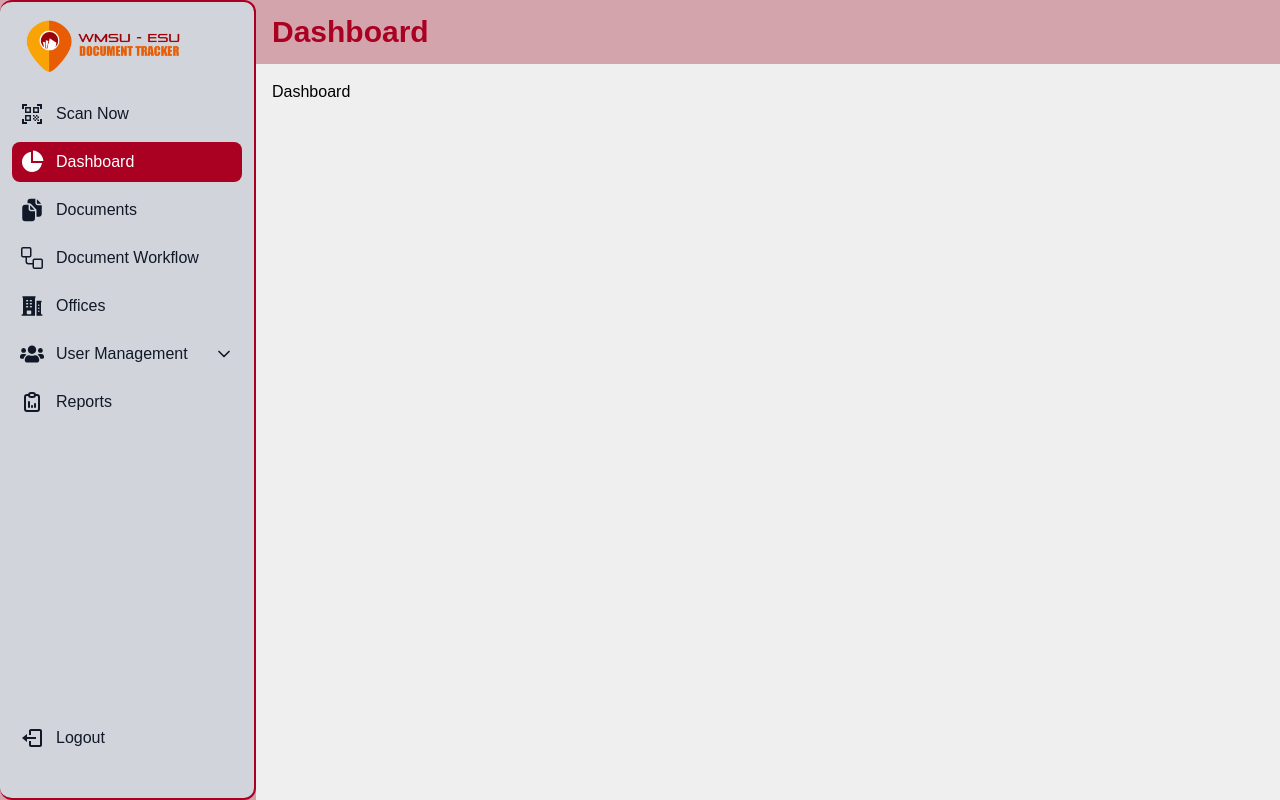
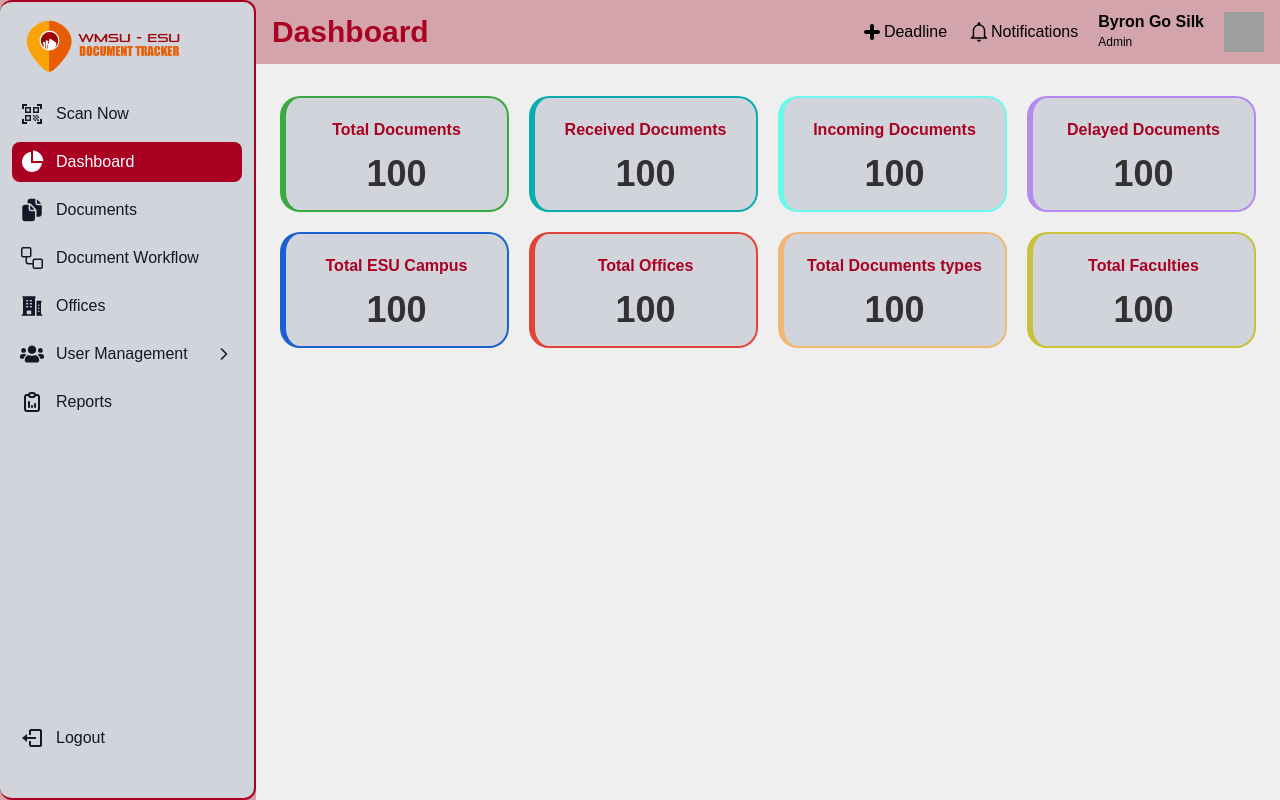
Before and after one commit to JMarkDev/Thesis-Document-Tracker, a React (Vite) app in the folder client/: page /dashboard in a window 1280 px wide. Built offline with nearby package versions, Linux system fonts and the light colour scheme; grey boxes are pictures that could not be loaded.

Commit message:
dashboard cards added

```diff
--- /dev/null
+++ b/client/src/components/Cards.jsx
@@ -0,0 +1,57 @@
+import React, { useEffect, useState } from "react";
+
+const cardData = [
+  { title: "Total Documents", value: 100 },
+  { title: "Received Documents", value: 100 },
+  { title: "Incoming Documents", value: 100 },
+  { title: "Delayed Documents", value: 100 },
+  { title: "Total ESU Campus", value: 100 },
+  { title: "Total Offices", value: 100 },
+  { title: "Total Documents types", value: 100 },
+  { title: "Total Faculties", value: 100 },
+];
+const Cards = () => {
+  const [data, setData] = useState([]);
+
+  useEffect(() => {
+    setData(cardData);
+  }, [cardData]);
+
+  const colors = [
+    "#3ba840",
+    "#09adad",
+    "#69faeb",
+    "#b48af2",
+    "#1b60cf",
+    "#e34439",
+    "#f2b774",
+    "#c7c238",
+  ];
+
+  const getNextColor = () => {
+    const color = colors.shift();
+    colors.push(color);
+    return color;
+  };
+
+  return (
+    <div className="grid lg:grid-cols-4 grid-cols-2 w-full gap-5">
+      {data.map((card, index) => (
+        <div
+          key={index}
+          className="border-2  rounded-[20px] bg-gray-300 border-l-[6px] flex flex-col p-4 items-center cursor-pointer hover:shadow-lg transform hover:scale-[103%] transition duration-300 ease-out "
+          style={{ borderColor: getNextColor() }}
+        >
+          <h1 className="font-bold py-1 w-full text-center  text-main rounded-md">
+            {card.title}
+          </h1>
+          <h1 className="mt-2 font-bold md:text-4xl text-xl text-[#333131]">
+            {card.value}
+          </h1>
+        </div>
+      ))}
+    </div>
+  );
+};
+
+export default Cards;
--- a/client/src/components/layout/LayoutAdmin.jsx
+++ b/client/src/components/layout/LayoutAdmin.jsx
@@ -13,7 +13,7 @@ const LayoutAdmin = ({ children }) => {
         <Sidebar sidebar={sidebar} handleBurger={handleBurger} />
       </div>
       <div className="flex flex-col flex-grow">
-        <NavDashboard handleBurger={handleBurger} />
+        <NavDashboard handleBurger={handleBurger} sidebar={sidebar} />
       </div>
       <div className="flex-grow w-full p-4 mt-16">{children}</div>
     </div>
--- a/client/src/components/navbar/NavDashboard.jsx
+++ b/client/src/components/navbar/NavDashboard.jsx
@@ -1,7 +1,11 @@
 import React, { useState } from "react";
 import { useLocation } from "react-router-dom";
+import userIcon from "../../assets/images/wmsu logo.png";
+import { IoMdNotificationsOutline } from "react-icons/io";
+import { TiPlus } from "react-icons/ti";
+import { FaBars } from "react-icons/fa6";
 
-const NavDashboard = ({ handleBurger }) => {
+const NavDashboard = ({ handleBurger, sidebar }) => {
   const pageTitles = {
     "/dashboard": "Dashboard",
     "/scan-now": "Scan Now",
@@ -16,28 +20,40 @@ const NavDashboard = ({ handleBurger }) => {
   const location = useLocation();
   const title = pageTitles[location.pathname];
   return (
-    <div className="w-full flex gap-5 items-center px-4 flex-grow fixed h-16 bg-[#D4A4AC]">
+    <div className="w-full md:w-[calc(100vw-16rem)] flex gap-5 items-center px-4 flex-grow fixed h-16 bg-[#D4A4AC]">
       <button
         onClick={handleBurger}
         aria-controls="logo-sidebar"
         type="button"
-        className=" inline-flex items-center p-2  text-sm text-gray-500 rounded-lg sm:hidden bg-gray-100 focus:outline-none focus:ring-2 focus:ring-gray-200 dark:text-gray-400 dark:hover:bg-gray-700 dark:focus:ring-gray-600"
+        className=" inline-flex items-center md:hidden text-2xl font-bold text-main rounded-lg    "
       >
-        <svg
-          className="w-6 h-6"
-          aria-hidden="true"
-          fill="currentColor"
-          viewBox="0 0 20 20"
-          xmlns="http://www.w3.org/2000/svg"
-        >
-          <path
-            clipRule="evenodd"
-            fillRule="evenodd"
-            d="M2 4.75A.75.75 0 012.75 4h14.5a.75.75 0 010 1.5H2.75A.75.75 0 012 4.75zm0 10.5a.75.75 0 01.75-.75h7.5a.75.75 0 010 1.5h-7.5a.75.75 0 01-.75-.75zM2 10a.75.75 0 01.75-.75h14.5a.75.75 0 010 1.5H2.75A.75.75 0 012 10z"
-          ></path>
-        </svg>
+        <FaBars />
       </button>
-      <h1 className="md:text-3xl text-xl font-bold text-main">{title}</h1>
+      <div className="flex  justify-between items-center w-full">
+        <h1 className="md:text-3xl text-xl font-bold text-main">{title}</h1>
+        <div className="flex  lg:text-[16px] text-sm gap-5">
+          <div className="flex items-center gap-2">
+            <button className="flex items-center">
+              {" "}
+              <TiPlus className="text-2xl" />
+              <span className="hidden lg:block">Deadline</span>
+            </button>
+          </div>
+
+          <button className="flex items-center ">
+            <IoMdNotificationsOutline className="text-2xl " />
+            <span className="hidden lg:block">Notifications</span>
+          </button>
+          <div className="flex items-center gap-5">
+            <div className="flex-col flex">
+              <span className="font-bold">Byron Go Silk</span>
+              <span className="text-[12px]">Admin</span>
+            </div>
+
+            <img src={userIcon} alt="" className="h-10 w-10 " />
+          </div>
+        </div>
+      </div>
     </div>
   );
 };
--- a/client/src/components/sidebar/Sidebar.jsx
+++ b/client/src/components/sidebar/Sidebar.jsx
@@ -8,7 +8,7 @@ import { FaUsers } from "react-icons/fa";
 import { TbReportAnalytics } from "react-icons/tb";
 import { RiPieChart2Fill } from "react-icons/ri";
 import { BiLogOut } from "react-icons/bi";
-import { FiChevronDown, FiChevronLeft } from "react-icons/fi";
+import { FiChevronDown, FiChevronLeft, FiChevronRight } from "react-icons/fi";
 import Logo from "../../assets/images/logo with word.png";
 
 const Sidebar = ({ sidebar, handleBurger }) => {
@@ -48,15 +48,15 @@ const Sidebar = ({ sidebar, handleBurger }) => {
     <>
       {sidebar && (
         <div
-          className="fixed inset-0 bg-black opacity-50 z-30 sm:hidden"
+          className="fixed inset-0 bg-black opacity-50 z-30 md:hidden"
           onClick={handleBurger}
         ></div>
       )}
       <aside
         id="logo-sidebar"
-        className={`fixed top-0 left-0 z-40 w-64 h-screen md:bg-[#D4A4AC] transition-transform transform ${
+        className={`fixed top-0 left-0 z-40 w-64 h-screen bg-[#D4A4AC] transition-transform transform ${
           sidebar ? "translate-x-0" : "-translate-x-full"
-        } sm:translate-x-0 sm:relative sm:transform-none`}
+        } md:translate-x-0 md:relative md:transform-none`}
         aria-label="Sidebar"
       >
         <div className="fixed w-64 h-full px-3 py-4 overflow-y-auto bg-gray-300 border-2 border-l-0 border-main rounded-xl dark:bg-gray-800 ">
@@ -85,9 +85,9 @@ const Sidebar = ({ sidebar, handleBurger }) => {
                       </div>
                       <span className="text-xl">
                         {isUserManagementOpen ? (
-                          <FiChevronLeft />
+                          <FiChevronDown />
                         ) : (
-                          <FiChevronDown />
+                          <FiChevronRight />
                         )}
                       </span>
                     </button>
--- a/client/src/pages/Admin/Dashboard/Dashboard.jsx
+++ b/client/src/pages/Admin/Dashboard/Dashboard.jsx
@@ -1,7 +1,14 @@
 import React from "react";
+import Cards from "../../../components/Cards";
 
 const Dashboard = () => {
-  return <div className="w-full">Dashboard</div>;
+  return (
+    <div className="w-full">
+      <div className="mt-4 mx-2 flex flex-wrap">
+        <Cards />
+      </div>
+    </div>
+  );
 };
 
 export default Dashboard;
```
